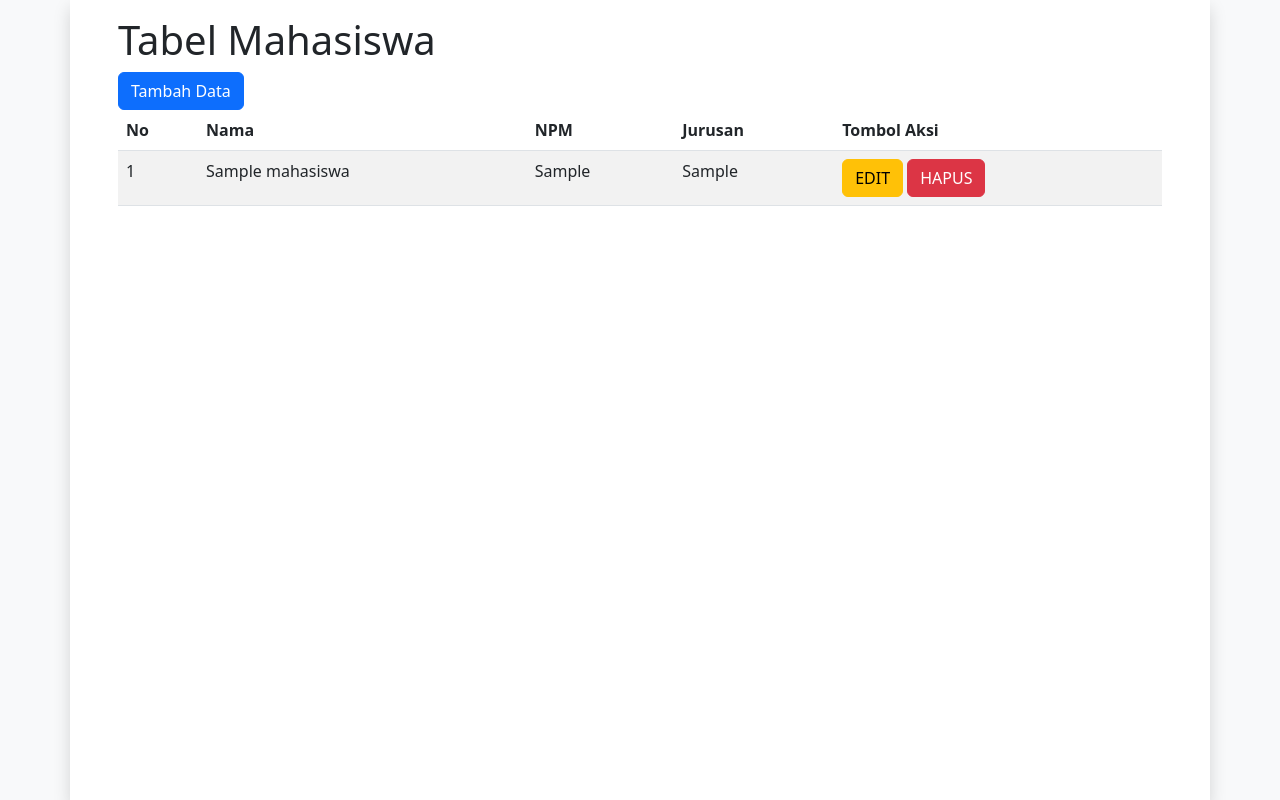
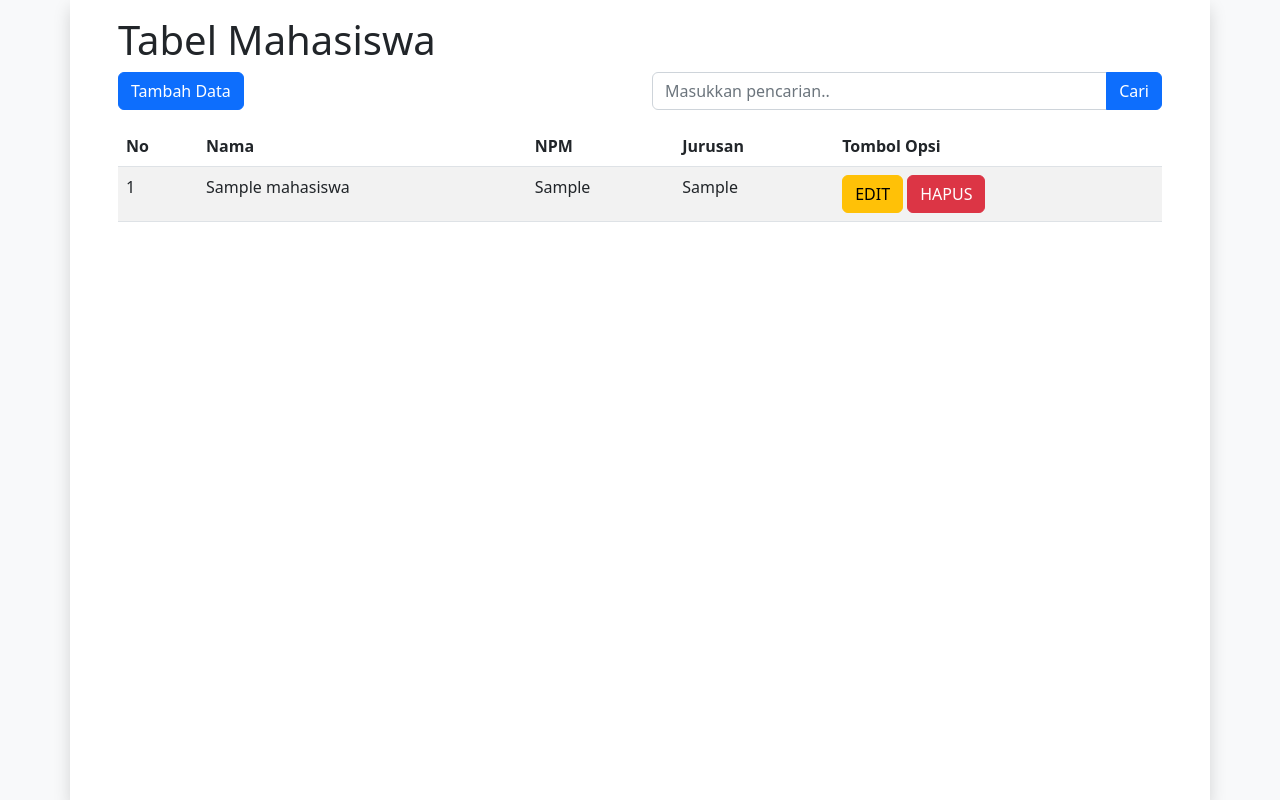
Before and after one commit to febrywiezaya/web_crud_bs5, a PHP site: page / in a window 1280 px wide. Run offline with PHP 8.4, Linux system fonts and the light colour scheme; tables that the repository leaves empty or names only in its code hold one stand-in row (values such as "Sample post").

Commit message:
menambahkan fitur pencarian data

```diff
--- a/index.php
+++ b/index.php
@@ -2,8 +2,19 @@
 session_start();
 include('koneksi.php');
 
-$sql = $con->query("SELECT * FROM mahasiswa");
-$datas = $sql->fetch_all(MYSQLI_ASSOC);
+
+if ($_SERVER['REQUEST_METHOD'] == "GET" && isset($_GET['cari']) && $_GET['cari'] != null) {
+    // $cari = "%" . htmlspecialchars($_GET['cari']) . "%"; WITHOUT CONCAT USE THIS.
+    $cari = htmlspecialchars($_GET['cari']);
+
+    $sql = $con->prepare("SELECT * FROM mahasiswa WHERE nama LIKE CONCAT('%',?,'%') OR npm LIKE CONCAT('%',?,'%') OR jurusan LIKE CONCAT('%',?,'%')");
+    $sql->bind_param("sss", $cari, $cari, $cari);
+    $sql->execute();
+    $datas = $sql->get_result()->fetch_all(MYSQLI_ASSOC);
+} else {
+    $sql = $con->query("SELECT * FROM mahasiswa");
+    $datas = $sql->fetch_all(MYSQLI_ASSOC);
+}
 
 // Pengkondisian Tambah
 if (isset($_SESSION['tambah']) && $_SESSION['tambah'] == "yes") {
@@ -36,7 +47,20 @@ $con->close();
 
 <h1>Tabel Mahasiswa</h1>
 
-<a class="btn btn-primary" href="tambah.php">Tambah Data</a>
+<div class="row">
+    <div class="col-6">
+        <a class="btn btn-primary" href="tambah.php">Tambah Data</a>
+    </div>
+
+    <div class="col-6">
+        <form action="<?= htmlspecialchars($_SERVER['PHP_SELF']); ?>" method="GET">
+            <div class="input-group mb-3">
+                <input name="cari" type="text" class="form-control" placeholder="Masukkan pencarian..">
+                <button class="btn btn-primary" type="submit" id="button-addon2">Cari</button>
+            </div>
+        </form>
+    </div>
+</div>
 
 <table class="table table-striped">
     <thead>
@@ -45,7 +69,7 @@ $con->close();
             <th>Nama</th>
             <th>NPM</th>
             <th>Jurusan</th>
-            <th>Tombol Aksi</th>
+            <th>Tombol Opsi</th>
         </tr>
     </thead>
     <tbody>
```
